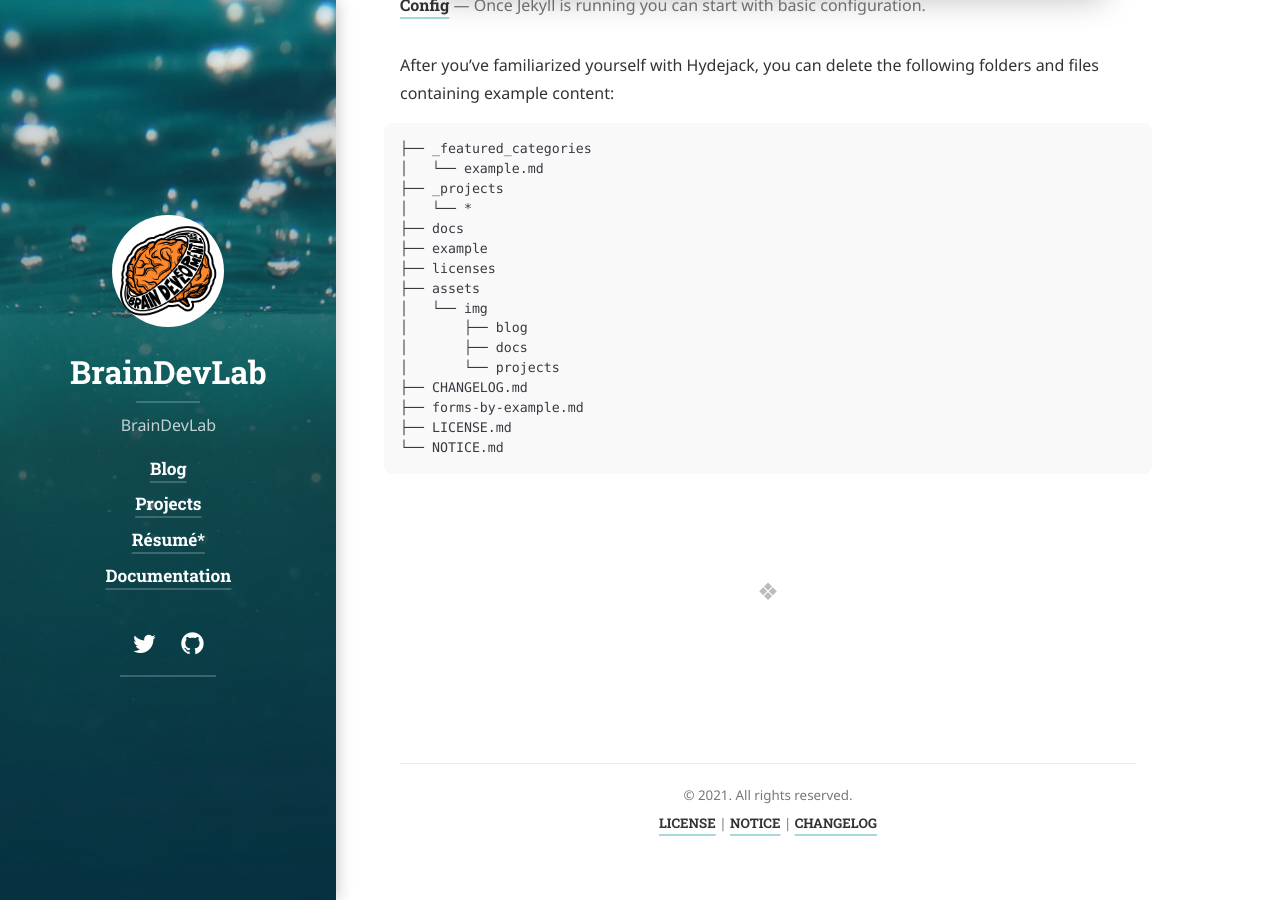
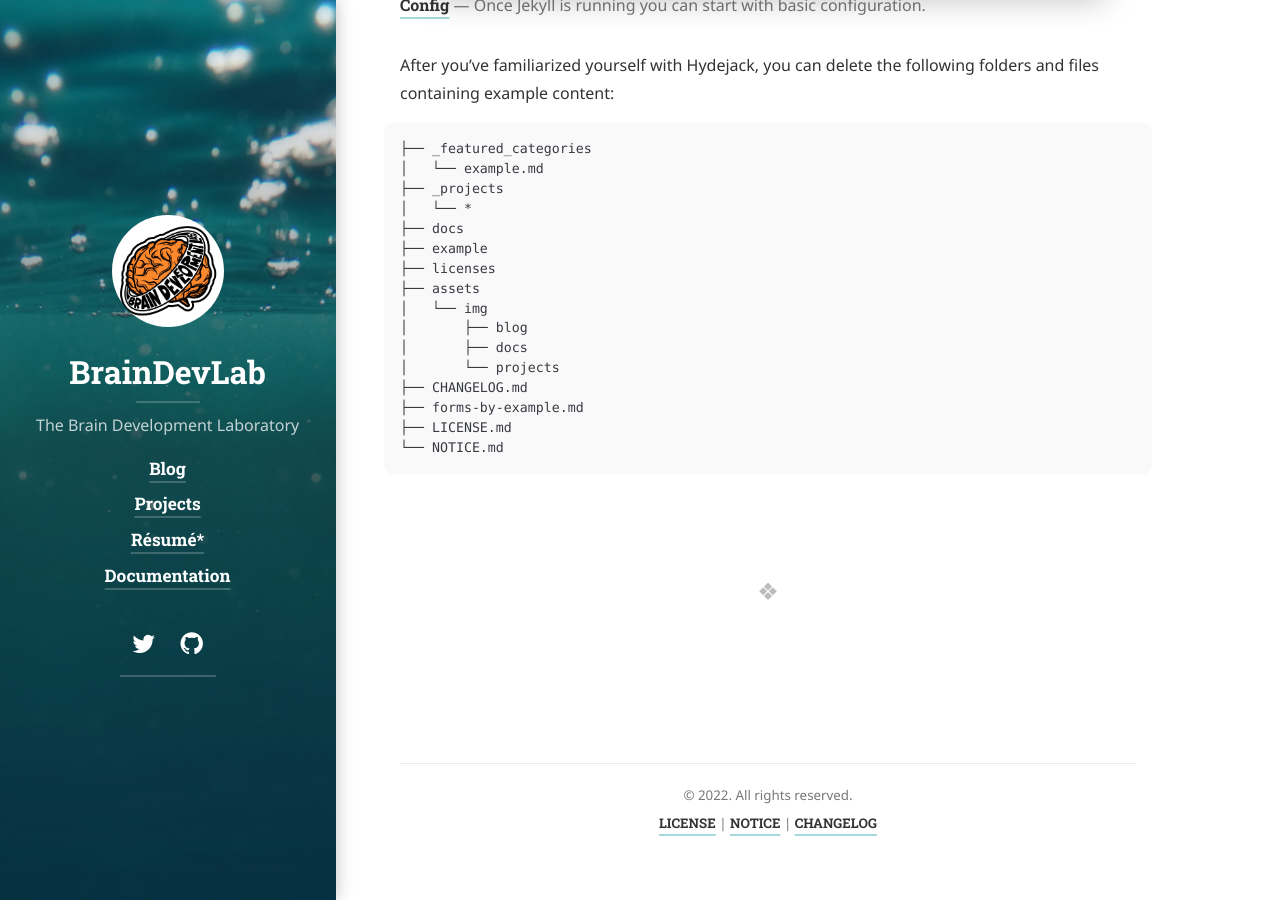
Before and after one commit to braindev-lab/braindev-lab.github.io, a Jekyll site: the page built from index.md, in a window 1280 px wide and 900 px high, scrolled down 585 px. Built offline with Jekyll 4.4.1, drawn with Linux system fonts in a browser that asks for light colours; cached includes are drawn as plain includes; nearby versions of some CDN libraries; some web fonts are replaced; library files that are not in the unit come from our copies.

Commit message:
after running bundle

```diff
--- a/_config.yml
+++ b/_config.yml
@@ -29,7 +29,7 @@ description:           >
   The Brain Development Laboratory of the Princeont Neuroscience Institute
 
 # A shorter description for the sidebar.
-tagline:               BrainDevLab
+tagline:               The Brain Development Laboratory
 
 # A list of keywords for your blog
 keywords:              []
@@ -69,7 +69,7 @@ legal:
     url:               /CHANGELOG/
 
 # This text will appear in a `<small>` tag in the footer of every page.
-copyright:             © 2021. All rights reserved.
+copyright:             © 2022. All rights reserved.
 
 # Format of the permalinks
 permalink:             /blog/:categories/:year-:month-:day-:title/
```
